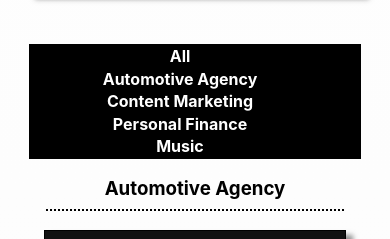
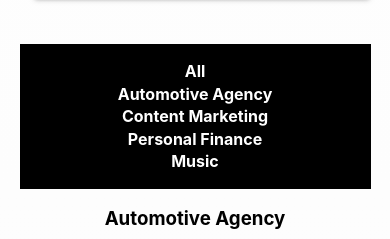
Before and after one commit to dstock3/k-portfolio, a React (Create React App) app: page / in a window 390 px wide. Shown: the part 842-1081 px from the top of the page. Built offline with nearby package versions, Linux system fonts and the light colour scheme.

Commit message:
Removed select-container margin to account for responsive design.

```diff
--- a/src/css/portfolio.css
+++ b/src/css/portfolio.css
@@ -119,9 +119,15 @@
     }
 
     .select-container {
+      padding-top: 15px;
+      padding-bottom: 15px;
       height: 115px;
+      width: 90%;
       flex-direction: column;
       justify-content: space-evenly;
     }
+    .select {
+      margin-right: 0;
+    }
 
 }
```
